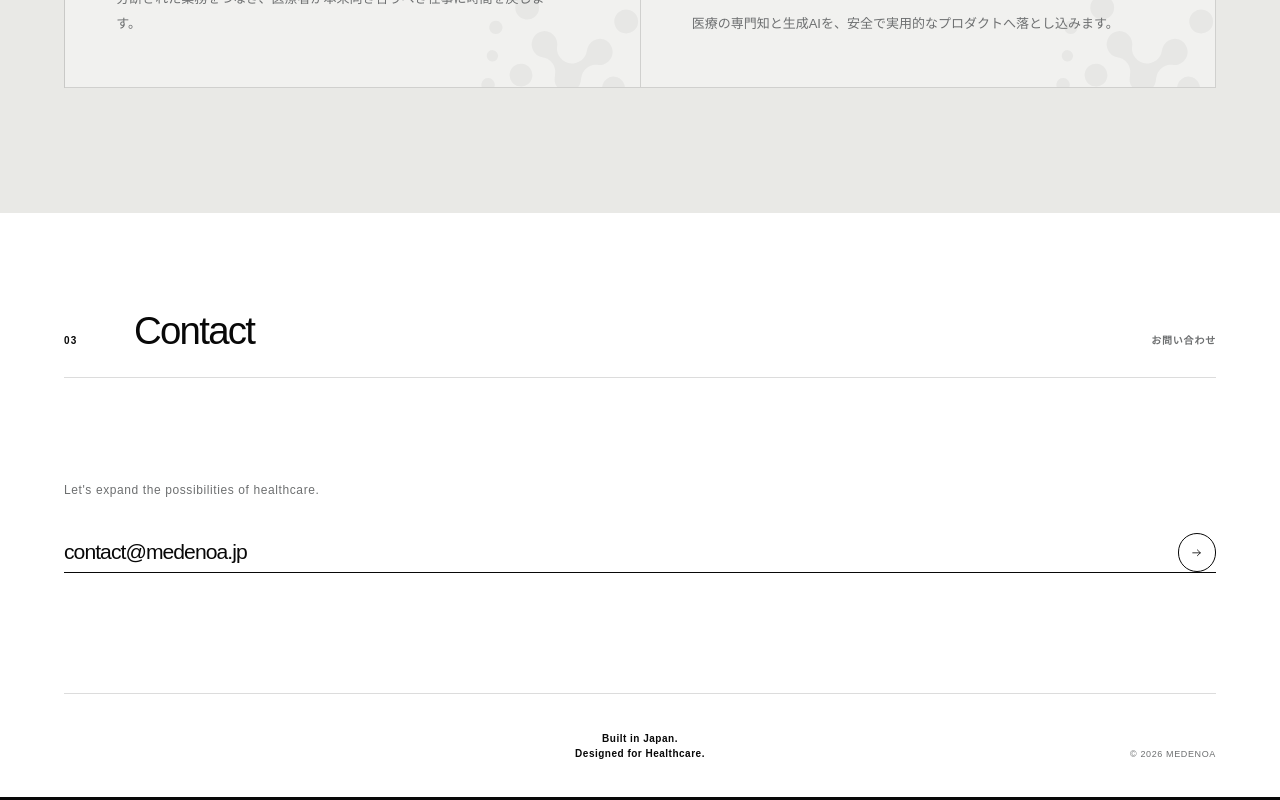
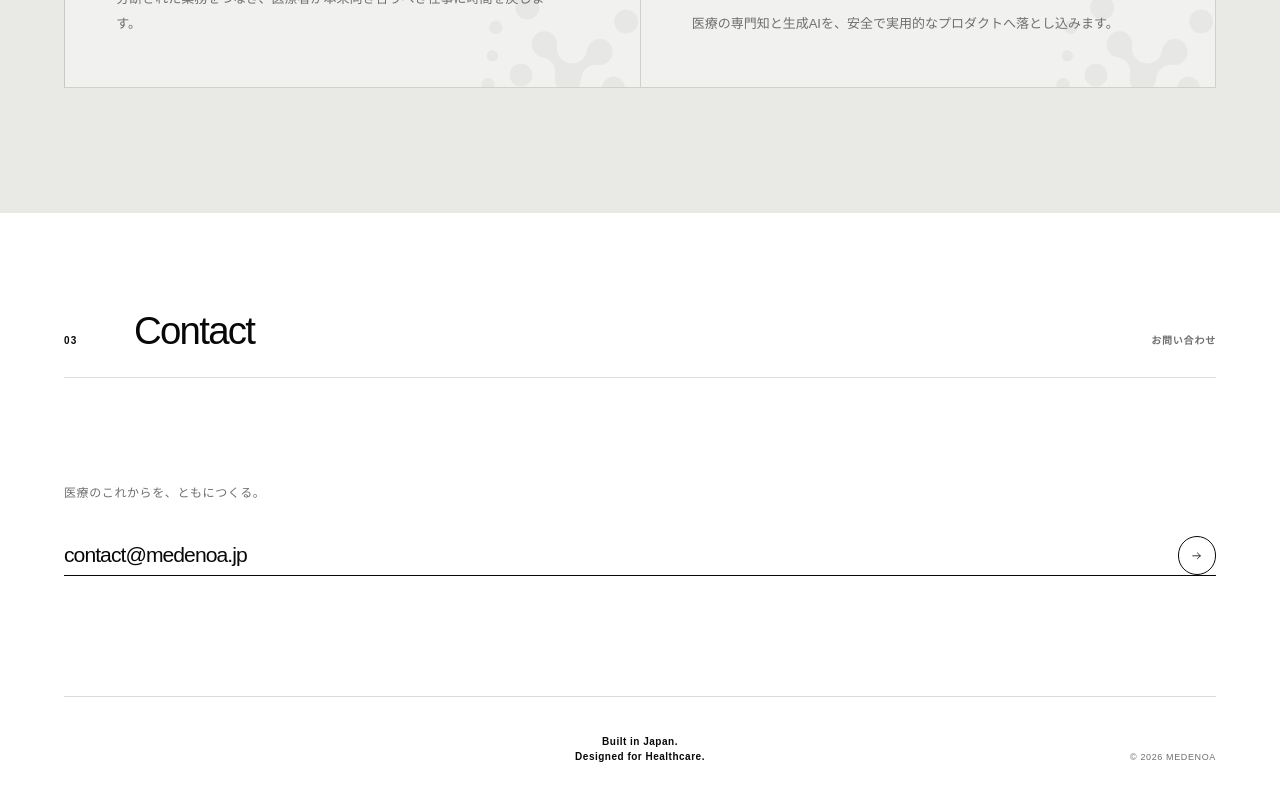
Before and after one commit to Keiigggo/mederiqa-web, a Next.js app: page / in a window 1280 px wide. Shown: the part 2825-3625 px from the top of the page. Built offline with nearby package versions, Linux system fonts and the light colour scheme.

Commit message:
Localize Contact tagline

```diff
--- a/app/page.tsx
+++ b/app/page.tsx
@@ -298,7 +298,7 @@ export default function Home() {
           <span className="section-jp">お問い合わせ</span>
         </div>
         <div className="contact-main">
-          <p>Let&apos;s expand the possibilities of healthcare.</p>
+          <p>医療のこれからを、ともにつくる。</p>
           <a href="mailto:contact@medenoa.jp">
             <span>contact@medenoa.jp</span>
             <span className="contact-arrow">
```
